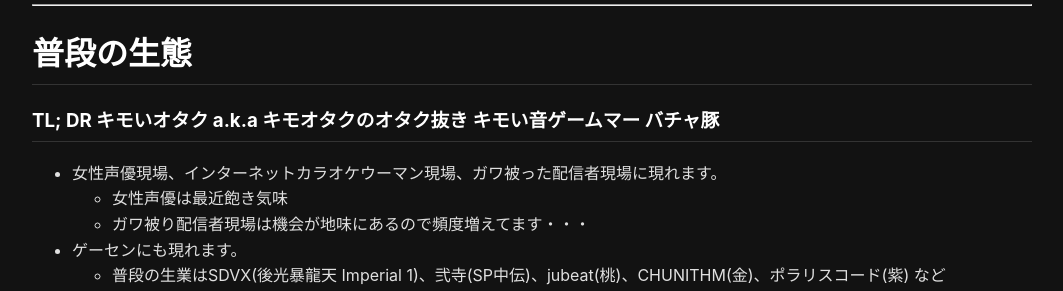
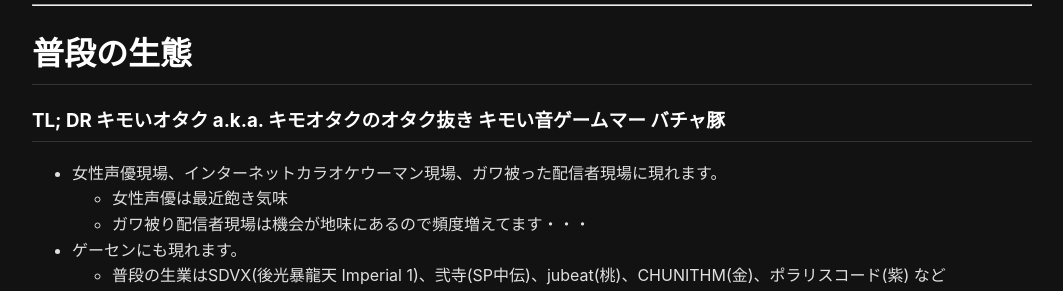
Before and after one commit to pencase65/OtakuBio, a Jekyll site: the page built from index.md, in a window 1280 px wide and 900 px high, scrolled down 2245 px. Shown: the part 538-829 px from the top of the window, without its empty margins (108-1171 px from the left). Built offline with Jekyll 4.4.1, drawn with Linux system fonts in a browser that asks for light colours.

Commit message:
a.k.a.のピリオドが足りなかった

```diff
--- a/index.md
+++ b/index.md
@@ -74,7 +74,7 @@ raise
 
 # 普段の生態
 
-### TL; DR キモいオタク a.k.a キモオタクのオタク抜き  キモい音ゲームマー バチャ豚
+### TL; DR キモいオタク a.k.a. キモオタクのオタク抜き  キモい音ゲームマー バチャ豚
 
 - 女性声優現場、インターネットカラオケウーマン現場、ガワ被った配信者現場に現れます。
    - 女性声優は最近飽き気味
```
